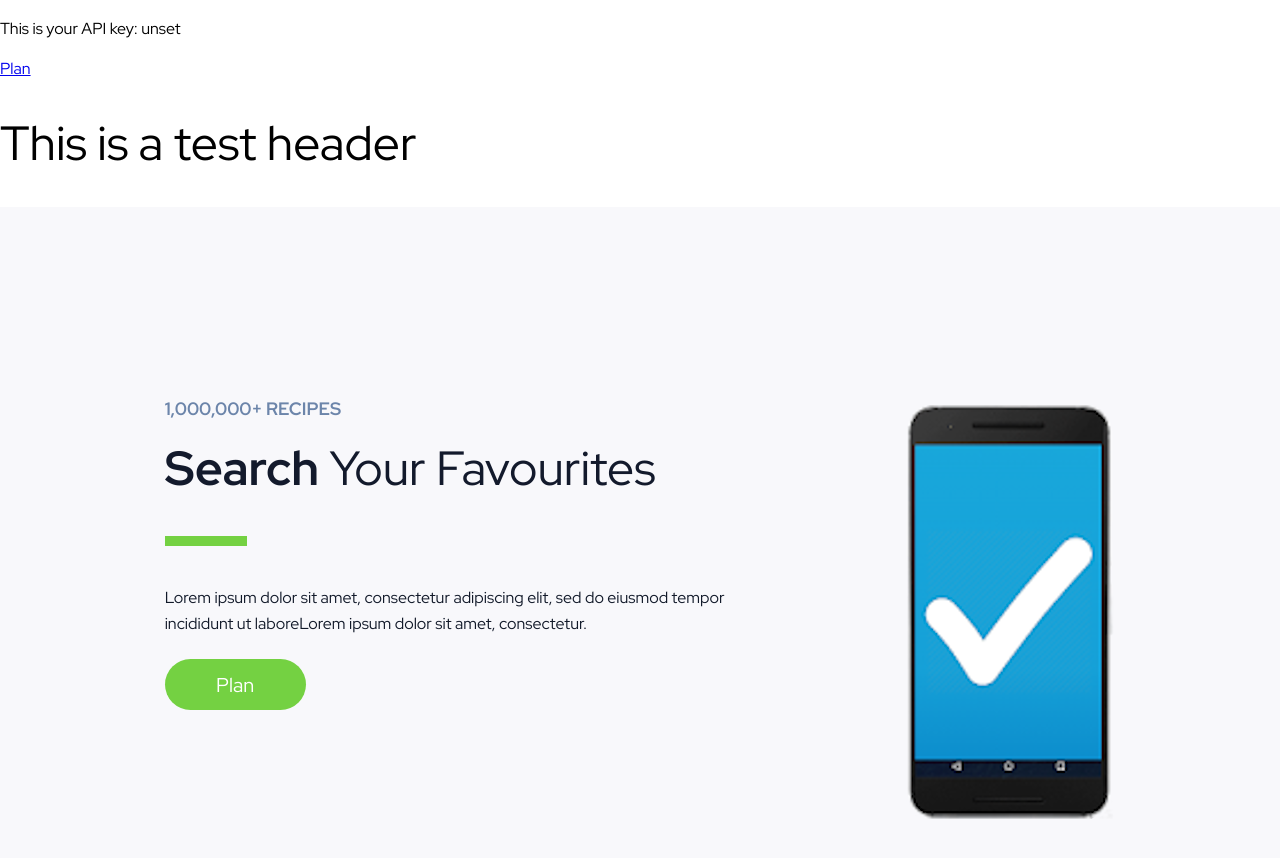
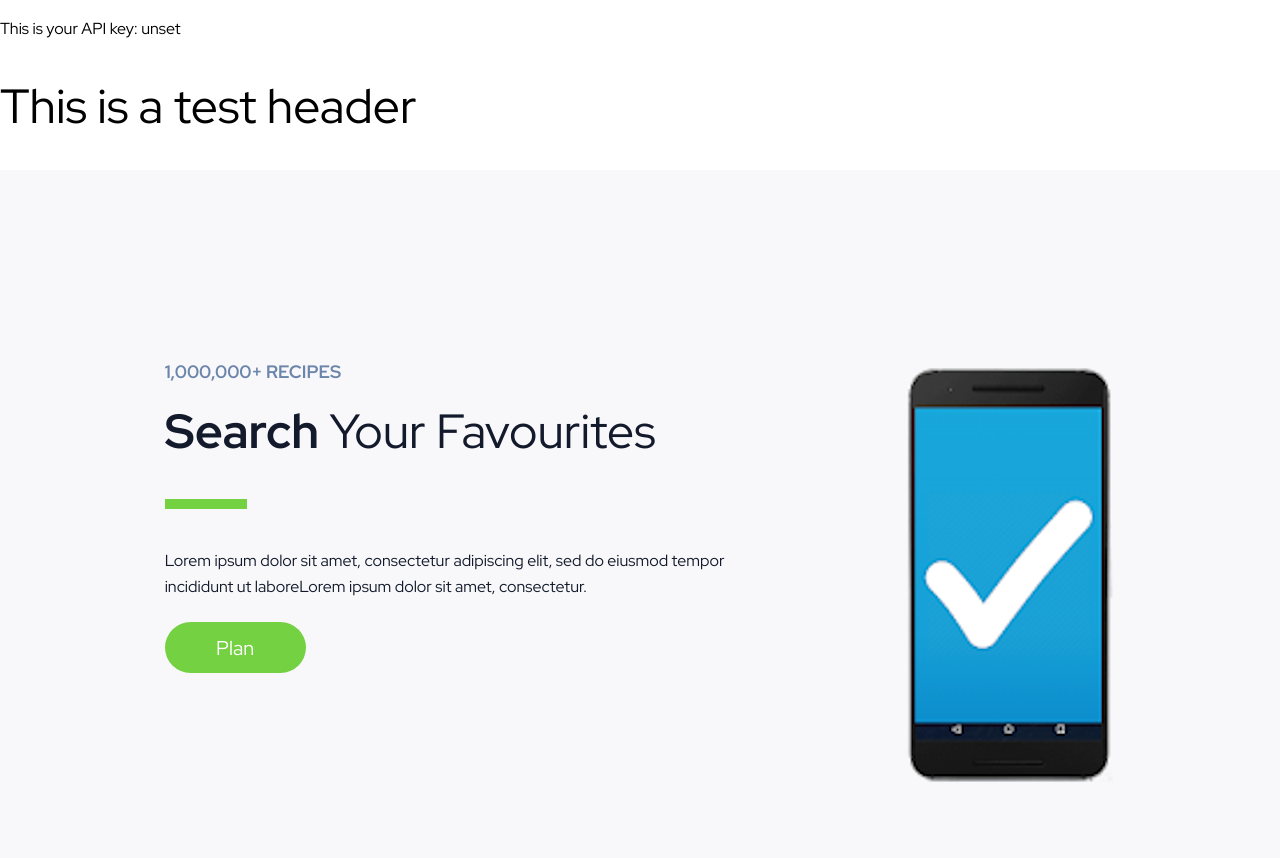
Before and after one commit to mkevinq/mealprep, a React (Create React App) app: page / in a window 1280 px wide. Shown: the top 858 px of the page. Built offline with nearby package versions, Linux system fonts and the light colour scheme; no server answers.

Commit message:
move link to the plan button

```diff
--- a/src/App.jsx
+++ b/src/App.jsx
@@ -24,8 +24,6 @@ function App() {
           <p>
             This is your API key: {process.env.REACT_APP_SPOONACULAR_APIKEY}
           </p>
-          <Link to="/search">Plan</Link>
-
           <div>
             <h1>This is a test header</h1>
           </div>
@@ -54,9 +52,11 @@ function Highlight1() {
         <p id="description">
           Lorem ipsum dolor sit amet, consectetur adipiscing elit, sed do eiusmod tempor incididunt ut laboreLorem ipsum dolor sit amet, consectetur.
         </p>
-        <button id="plan">
-          Plan
-        </button>
+        <Link to="/search">
+          <button id="plan">
+            Plan
+          </button>
+        </Link>
       </div>
       <img id="img_right" src={placeholder} alt="Phone" width="214" height="430"/>
     </div>
```
